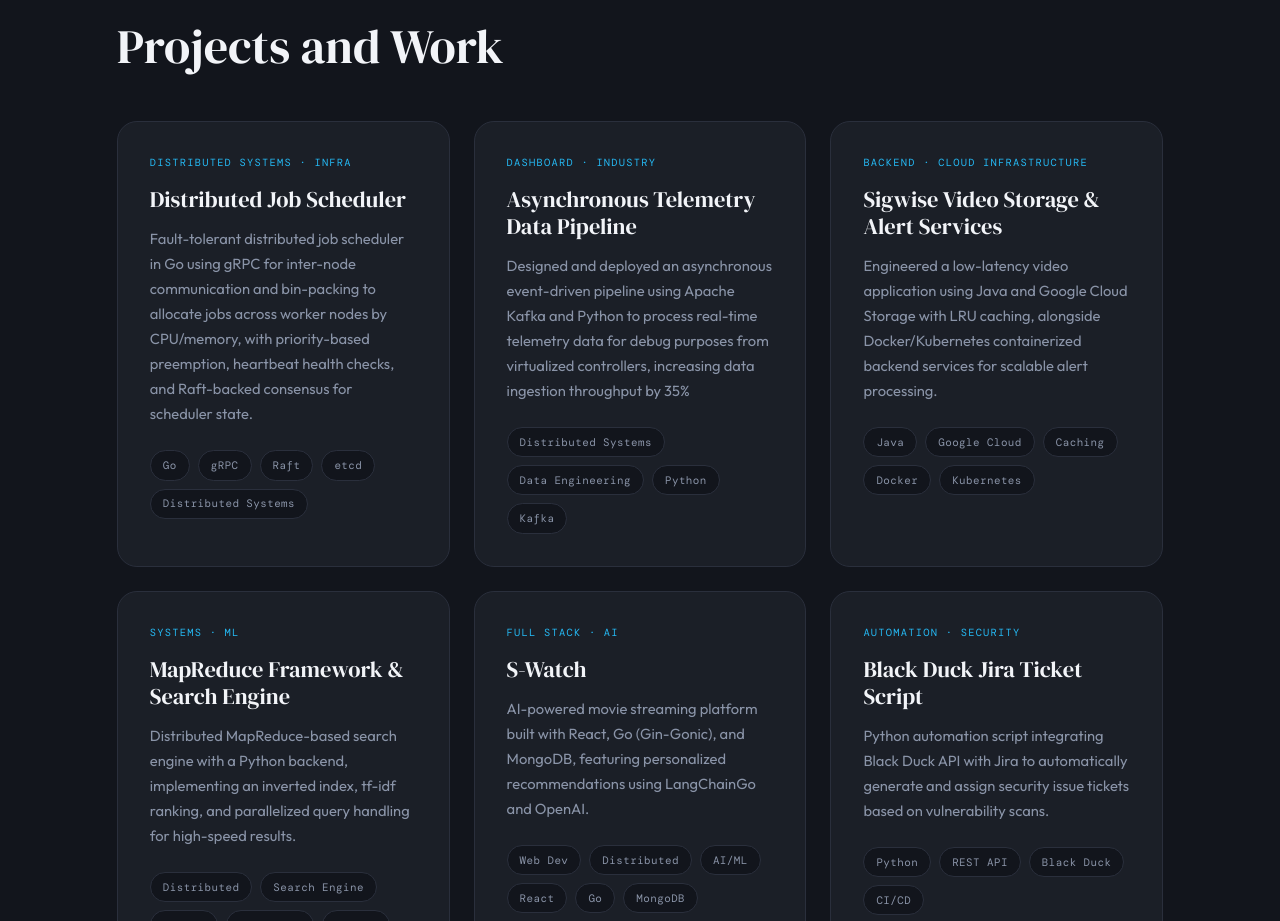
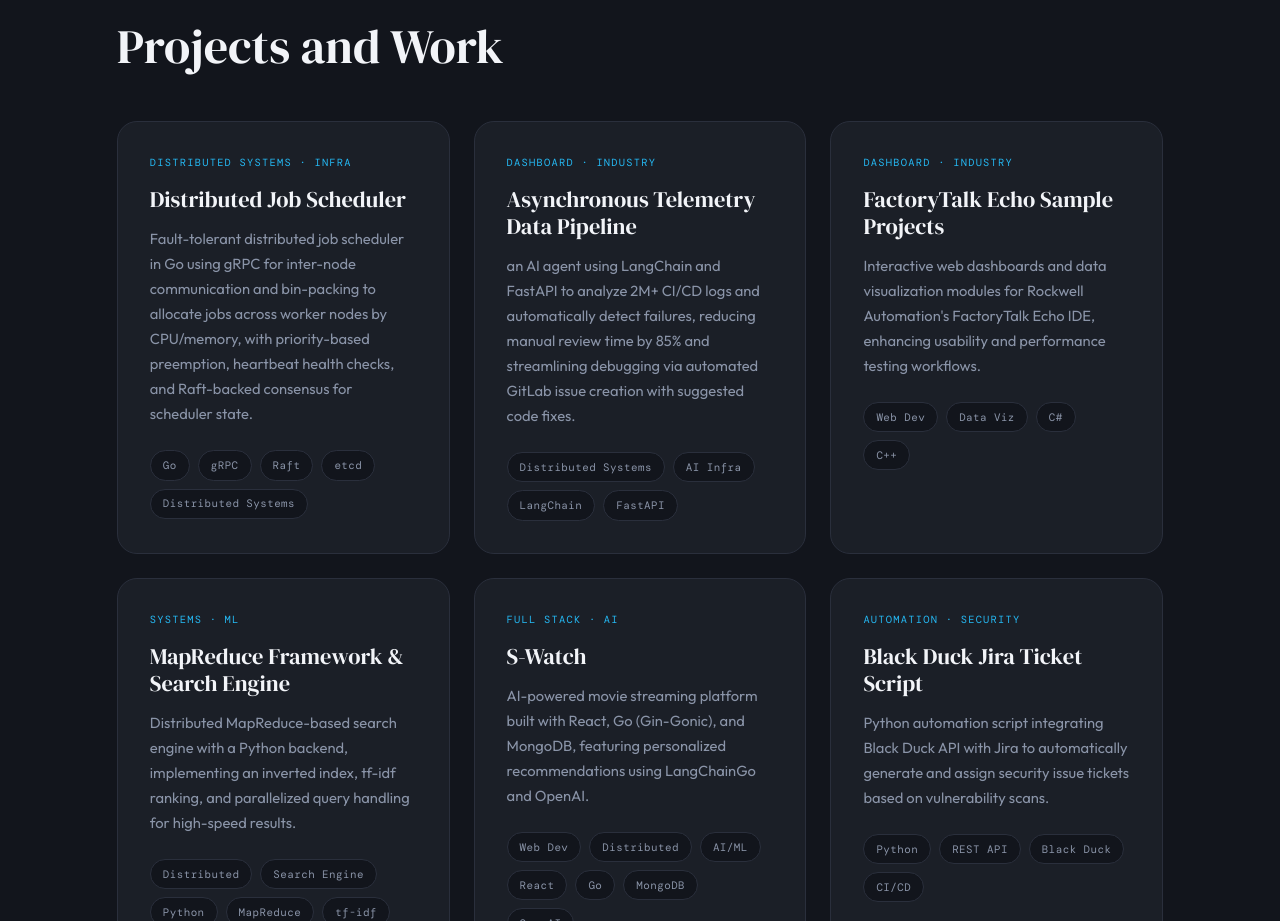
Before and after one commit to AndrewShao628/AndrewShao628.github.io, a website: page index.html in a window 1280 px wide. Shown: the part 900-1821 px from the top of the page. Drawn offline with nearby package versions, Linux system fonts and the light colour scheme; files whose address does not match are found by name; a web font is replaced by a local one.

Commit message:
Update index.html

```diff
--- a/index.html
+++ b/index.html
@@ -76,30 +76,31 @@
       <div class="project-card" style="--delay: 80ms">
         <div class="card-tag">Dashboard · Industry</div>
         <h3>Asynchronous Telemetry Data Pipeline</h3>
-        <p>Designed and deployed an asynchronous event-driven pipeline using Apache Kafka and Python to process real-time
-telemetry data for debug purposes from virtualized controllers, increasing data ingestion throughput by 35%</p>
+        <p>an AI agent using LangChain and FastAPI to analyze 2M+ CI/CD logs and automatically detect failures, reducing
+manual review time by 85% and streamlining debugging via automated GitLab issue creation with suggested code fixes.</p>
         <div class="card-chips">
-          <span>Distributed Systems</span><span>Data Engineering</span><span>Python</span><span>Kafka</span>
+          <span>Distributed Systems</span><span>AI Infra</span><span>LangChain</span><span>FastAPI</span>
         </div>
       </div>
 
-      <!-- <div class="project-card" style="--delay: 160ms">
+      <div class="project-card" style="--delay: 160ms">
         <div class="card-tag">Dashboard · Industry</div>
         <h3>FactoryTalk Echo Sample Projects</h3>
         <p>Interactive web dashboards and data visualization modules for Rockwell Automation's FactoryTalk Echo IDE, enhancing usability and performance testing workflows.</p>
         <div class="card-chips">
           <span>Web Dev</span><span>Data Viz</span><span>C#</span><span>C++</span>
         </div>
-      </div> -->
+      </div>
 
-      <div class="project-card" style="--delay: 160ms">
+      <!-- <div class="project-card" style="--delay: 160ms">
         <div class="card-tag">Backend · Cloud Infrastructure</div>
         <h3>Sigwise Video Storage & Alert Services</h3>
-        <p>Engineered a low-latency video application using Java and Google Cloud Storage with LRU caching, alongside Docker/Kubernetes containerized backend services for scalable alert processing.</p>
+        <p>Developed an Android backend video storage service in Java, implementing an LRU caching mechanism and integrating
+with Google Cloud Storage (GCS) for low-latency video playback to client applications, reducing load times by 20%.</p>
         <div class="card-chips">
           <span>Java</span><span>Google Cloud</span><span>Caching</span><span>Docker</span><span>Kubernetes</span>
         </div>
-      </div>
+      </div> -->
 
       <div class="project-card" style="--delay: 240ms">
         <div class="card-tag">Systems · ML</div>
```
